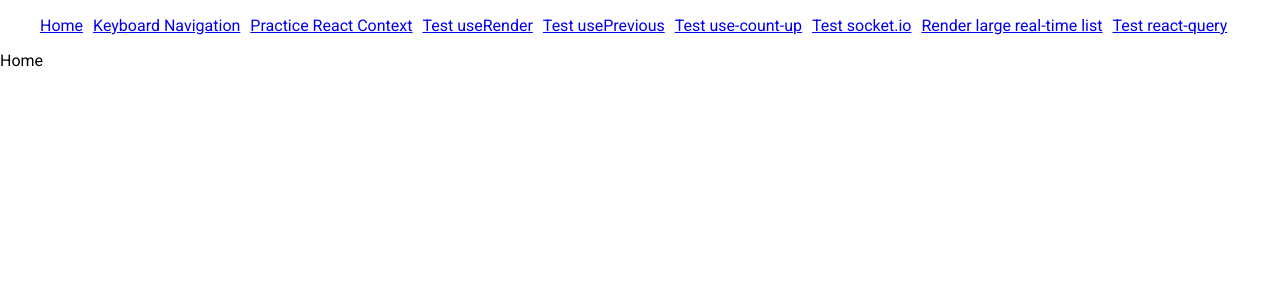
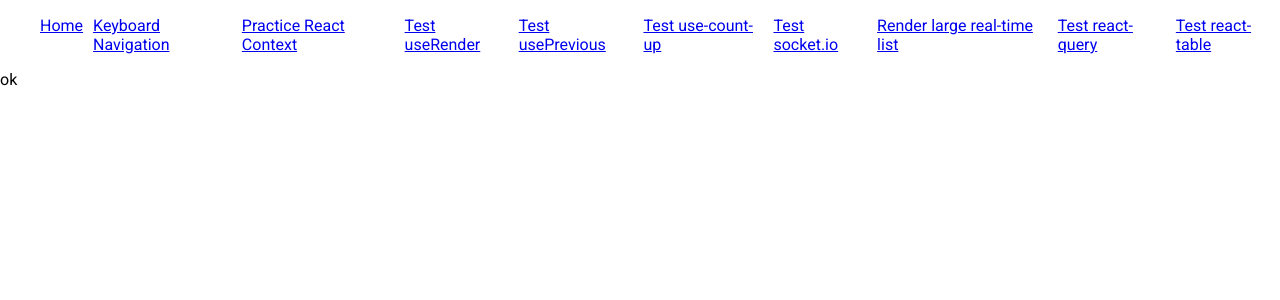
Before and after one commit to nhd98z/practice-reactjs, a React (Create React App) app: page /test-react-table in a window 1280 px wide. Shown: the top 300 px of the page. Built offline with nearby package versions, Linux system fonts and the light colour scheme.

Commit message:
refactor: remove import React from 'react'

```diff
--- a/package.json
+++ b/package.json
@@ -12,6 +12,7 @@
     "react-query": "^3.18.1",
     "react-router-dom": "^5.2.0",
     "react-scripts": "4.0.3",
+    "react-table": "^7.7.0",
     "react-virtualized-auto-sizer": "^1.0.5",
     "react-window": "^1.8.6",
     "socket.io-client": "^4.1.2",
@@ -32,6 +33,7 @@
     "@types/react-dom": "^17.0.0",
     "@types/react-query": "^1.2.9",
     "@types/react-router-dom": "^5.1.7",
+    "@types/react-table": "^7.7.2",
     "@types/react-virtualized-auto-sizer": "^1.0.1",
     "@types/react-window": "^1.8.4",
     "@typescript-eslint/eslint-plugin": "^4.28.0",
--- a/src/App.tsx
+++ b/src/App.tsx
@@ -1,4 +1,3 @@
-import React from 'react';
 import { BrowserRouter as Router, Switch, Route, Link, Redirect } from 'react-router-dom';
 import Home from './pages/Home';
 import KeyboardNavigation from './pages/KeyboardNavigation';
@@ -9,6 +8,7 @@ import TestUseCountUp from './pages/TestUseCountUp';
 import TestSocketIo from './pages/TestSocketIo';
 import RenderLargeRealtimeList from './pages/RenderLargeRealtimeList';
 import TestReactQuery from './pages/TestReactQuery';
+import TestReactTable from './pages/TestReactTable';
 
 export default function App() {
   return (
@@ -42,6 +42,9 @@ export default function App() {
           <li>
             <Link to="/test-react-query">Test react-query</Link>
           </li>
+          <li>
+            <Link to="/test-react-table">Test react-table</Link>
+          </li>
         </ul>
       </nav>
 
@@ -54,6 +57,7 @@ export default function App() {
         <Route strict path="/test-socket-io" component={TestSocketIo} />
         <Route strict path="/render-large-realtime-list" component={RenderLargeRealtimeList} />
         <Route strict path="/test-react-query" component={TestReactQuery} />
+        <Route strict path="/test-react-table" component={TestReactTable} />
         {/* Home and Redirect */}
         <Route strict path="/" component={Home} />
         <Route component={() => <Redirect to={{ pathname: '/' }} />} />
--- a/src/index.tsx
+++ b/src/index.tsx
@@ -1,4 +1,3 @@
-import React from 'react';
 import ReactDOM from 'react-dom';
 import './index.css';
 import App from './App';
--- a/src/pages/Home/index.tsx
+++ b/src/pages/Home/index.tsx
@@ -1,5 +1,3 @@
-import React from 'react';
-
 export default function Home() {
   return <div>Home</div>;
 }
--- a/src/pages/KeyboardNavigation/index.tsx
+++ b/src/pages/KeyboardNavigation/index.tsx
@@ -1,4 +1,3 @@
-import React from 'react';
 import styled from '@emotion/styled';
 
 const StyledDiv = styled.div`
--- a/src/pages/TestReactQuery/index.tsx
+++ b/src/pages/TestReactQuery/index.tsx
@@ -1,4 +1,3 @@
-import React from 'react';
 import { QueryClient, QueryClientProvider, useQuery } from 'react-query';
 import { ReactQueryDevtools } from 'react-query/devtools';
 import axios from 'axios';
--- /dev/null
+++ b/src/pages/TestReactTable/index.tsx
@@ -0,0 +1,3 @@
+export default function TestReactTable() {
+  return <div>ok</div>;
+}
```
Also changed, not shown: .eslintrc.json, 2 other files (tests, documents, lock files or other folders).
